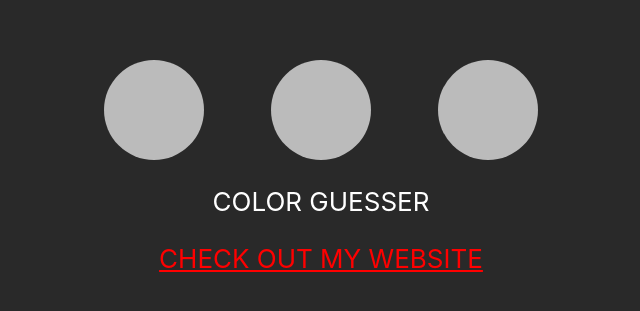
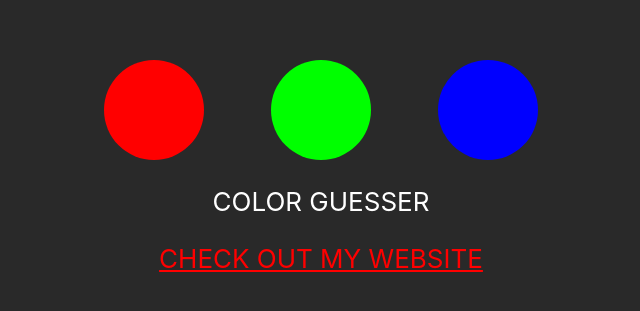
Before and after one commit to ZeroBitzz/rgb-guesser, a React (Create React App) app: page / in a window 1280 px wide. Shown: the part 233-544 px from the top of the page, without its empty margins (319-959 px from the left). Built offline with nearby package versions, Linux system fonts and the light colour scheme.

Commit message:
added rgb to dots

```diff
--- a/src/App.js
+++ b/src/App.js
@@ -1,13 +1,16 @@
-import './App.css';
+import './App.css'
 
 function App() {
+  let dot_rgb_1 = "rgb(255,0,0)"
+  let dot_rgb_2 = "rgb(0,255,0)"
+  let dot_rgb_3 = "rgb(0,0,255)"
   return (
     <div className="App">
       <header className="App-header">
         <div className='dot-container'>
-          <span className='dot'></span>
-          <span className='dot'></span>
-          <span className='dot'></span>
+          <span className='dot' id='dot1' style={{ backgroundColor: dot_rgb_1 }}></span>
+          <span className='dot' id='dot2' style={{ backgroundColor: dot_rgb_2 }}></span>
+          <span className='dot' id='dot3' style={{ backgroundColor: dot_rgb_3 }}></span>
         </div>
         <p>
           COLOR GUESSER
@@ -22,7 +25,7 @@ function App() {
         </a>
       </header>
     </div>
-  );
+  )
 }
 
-export default App;
+export default App
--- a/src/index.js
+++ b/src/index.js
@@ -7,5 +7,6 @@ const root = ReactDOM.createRoot(document.getElementById('root'));
 root.render(
   <React.StrictMode>
     <App />
-  </React.StrictMode>
+
+  </React.StrictMode>,
 );
```
